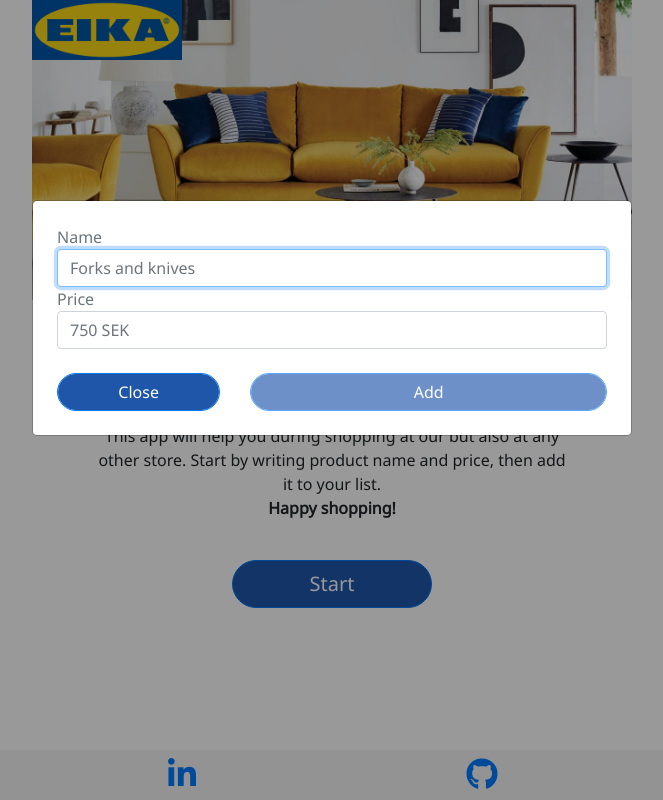
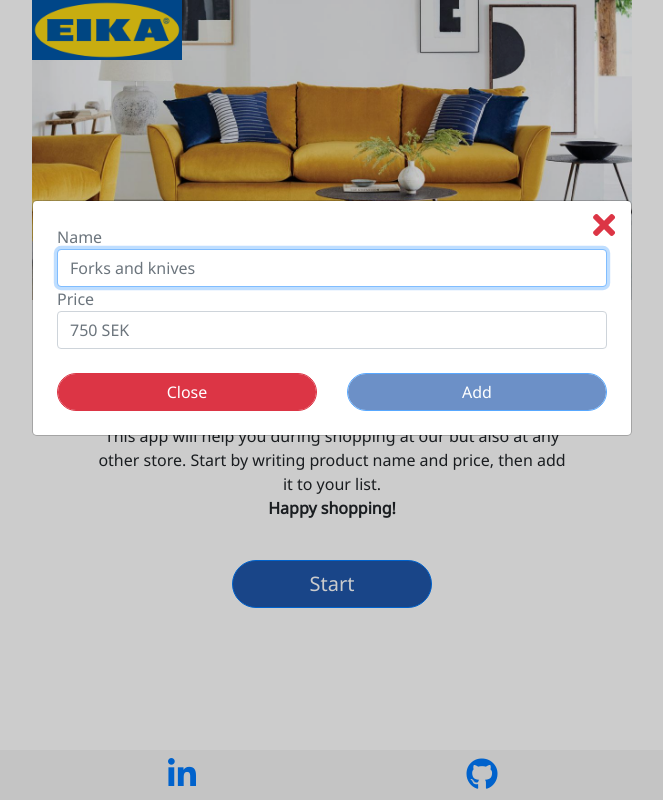
Before and after one commit to DizdarArmin/shopping-list, a React (Create React App) app: page / in a window 1280 px wide. Both pictures are taken after a click on the button "Start". Shown: the whole page, without its empty margins (308-971 px from the left). Built offline with nearby package versions, Linux system fonts and the light colour scheme.

Commit message:
Close modal on submit

```diff
--- a/src/App.css
+++ b/src/App.css
@@ -4,10 +4,16 @@
 .App {
   text-align: center;
 }
+.btn-lg {
+  padding: ;
+}
 .btn-primary {
+  background-color: #1f56aa !important;
+}
+.btn-primary,
+.btn-danger {
   border-radius: 25px;
   box-shadow: none !important;
-  background-color: #1f56aa !important;
 }
 .container {
   padding: 0 !important;
@@ -50,8 +56,7 @@ p {
   top: 0;
   width: 100%;
   height: 100%;
-  background-color: rgb(0, 0, 0);
-  background-color: rgba(0, 0, 0, 0.4);
+  background-color: rgba(0, 0, 0, 0.2);
   justify-content: center;
   align-items: center !important;
   overflow: auto;
@@ -63,3 +68,11 @@ p {
   top: 200px;
   width: 80%;
 }
+.closeButton {
+  outline: none;
+  width: fit-content;
+  position: absolute;
+  top: 0.5rem;
+  right: -0.5rem;
+  background: none;
+}
--- a/src/App.jsx
+++ b/src/App.jsx
@@ -28,18 +28,15 @@ export default function App() {
 
   const FormModal = () => modal && <Modal closeModal={toggleModal} />;
 
-  const ComponentToggler = () =>
-    list.length > 0 ? (
-      <ShoppingList toggleModal={toggleModal} />
-    ) : (
-      <WelcomeScreen toggleModal={toggleModal} />
-    );
-
   return (
     <div className="container">
       <FormModal />
       <Header />
-      <ComponentToggler />
+      {list.length > 0 ? (
+        <ShoppingList toggleModal={toggleModal} />
+      ) : (
+        <WelcomeScreen toggleModal={toggleModal} />
+      )}
       <Footer />
     </div>
   );
--- a/src/components/Modal.jsx
+++ b/src/components/Modal.jsx
@@ -26,6 +26,7 @@ export default function Modal({ closeModal }) {
     addHandler(name, price);
     setName("");
     setPrice("");
+    closeModal();
   };
 
   useEffect(() => {
@@ -39,7 +40,10 @@ export default function Modal({ closeModal }) {
   return (
     <div className="custom-modal">
       <div className="modal-content container-fluid">
-        <form onSubmit={handleSubmit}>
+        <div onClick={closeModal}>
+          <i className="closeButton text-danger text-right fas fa-times fa-2x"></i>
+        </div>
+        <form onSubmit={handleSubmit} onReset={closeModal}>
           <div className="container-fluid">
             <div className="row">
               <label className="label text-secondary">Name</label>
@@ -59,18 +63,15 @@ export default function Modal({ closeModal }) {
                 className="form-control"
                 value={price}
                 onChange={(event) => setPrice(event.target.value)}
-                type="text"
+                type="number"
                 placeholder="750 SEK"
               />
             </div>
           </div>
           <br />
           <div className="row">
-            <div className="col-4">
-              <button
-                className="form-control btn btn-primary "
-                onClick={closeModal}
-              >
+            <div className="col">
+              <button className="form-control btn btn-danger " type="reset">
                 Close
               </button>
             </div>
--- a/src/components/TaskList.jsx
+++ b/src/components/TaskList.jsx
@@ -13,9 +13,7 @@ export default function TaskList({ list, status, handler }) {
           You acquired all items...
         </p>
       );
-    } else {
-      return <div>{TaskItems}</div>;
-    }
+    } else return <div>{TaskItems}</div>;
   };
 
   return <List />;
```
